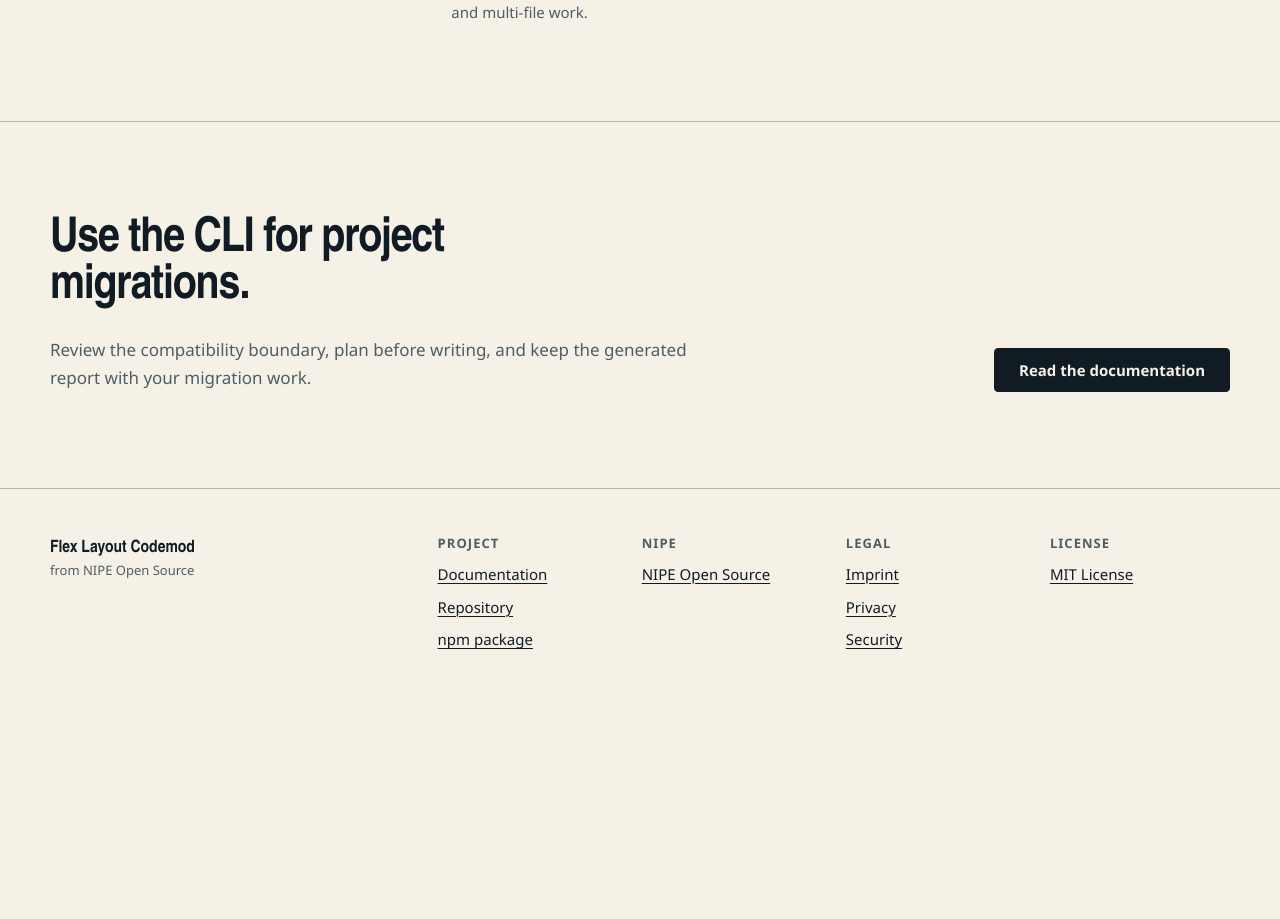
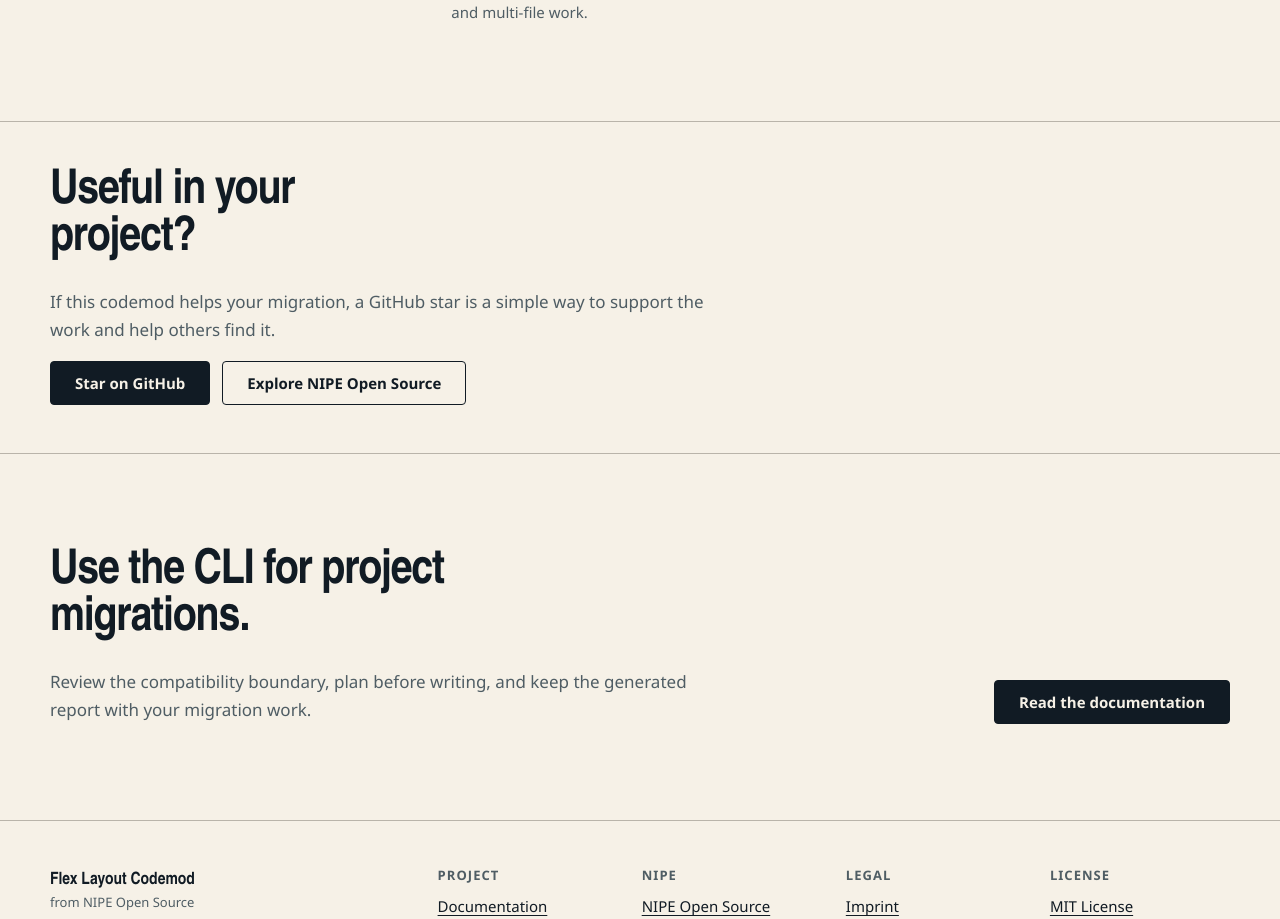
Before and after one commit to NIPE-Solutions/flex-layout-migrator, a React (Vite) app in the folder website/: page / in a window 1280 px wide. Shown: the part 4083-5002 px from the top of the page. Before the commit the page ends 4783 px from the top, so only its background shows below. Built offline with nearby package versions, Linux system fonts and the light colour scheme.

Commit message:
feat: add homepage project support links

```diff
--- a/website/src/pages/home.tsx
+++ b/website/src/pages/home.tsx
@@ -99,6 +99,26 @@ tw:flex tw:flex-row tw:box-border`}</CodeBlock>
         </div>
       </section>
 
+      <section className="project-support" aria-labelledby="project-support-heading">
+        <div className="site-container">
+          <h2 id="project-support-heading">Useful in your project?</h2>
+          <p>
+            If this codemod helps your migration, a GitHub star is a simple way to support the work and help others find
+            it.
+          </p>
+          <div className="project-support__actions">
+            <a
+              className="action-link action-link--primary"
+              href="https://github.com/NIPE-Solutions/flex-layout-migrator"
+            >
+              Star on GitHub
+            </a>
+            <a className="action-link" href="https://opensource.nipesolutions.com">
+              Explore NIPE Open Source
+            </a>
+          </div>
+        </div>
+      </section>
       <section className="documentation-section" id="documentation" aria-labelledby="docs-heading">
         <div className="site-container documentation-section__inner">
           <div>
--- a/website/src/styles/global.css
+++ b/website/src/styles/global.css
@@ -628,6 +628,18 @@ p {
   padding-block: var(--space-9);
   border-bottom: var(--rule-width) solid var(--border-quiet);
 }
+.project-support {
+  padding-block: var(--space-7);
+  border-bottom: var(--rule-width) solid var(--border-quiet);
+}
+.project-support p {
+  color: var(--text-secondary);
+}
+.project-support__actions {
+  display: flex;
+  flex-wrap: wrap;
+  gap: var(--space-3);
+}
 
 .support-section__grid {
   display: grid;
```
Also changed, not shown: 1 other file (tests, documents, lock files or other folders).
